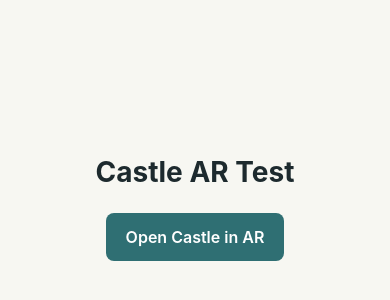
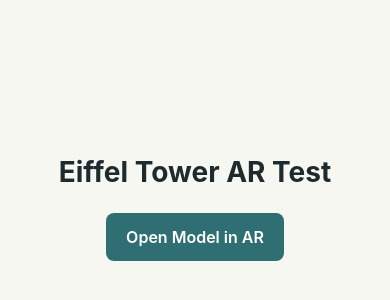
Before and after one commit to Amirachou/mod-le-3d, a React Native app: screen / in a window 390 px wide. Shown: the part 214-514 px from the top of the page. Built offline with nearby package versions, Linux system fonts and the light colour scheme.

Commit message:
Use Eiffel Tower GLB model

```diff
--- a/App.js
+++ b/App.js
@@ -3,12 +3,12 @@ import { Alert, Linking, Platform, Pressable, StyleSheet, Text, View } from 'rea
 
 // This must be the public direct URL of the hosted GLB file.
 // After deploying to Vercel, replace YOUR-VERCEL-DOMAIN with the real project domain.
-const CASTLE_GLB_URL = 'https://YOUR-VERCEL-DOMAIN.vercel.app/models/castle.glb';
+const MODEL_GLB_URL = 'https://YOUR-VERCEL-DOMAIN.vercel.app/models/free__la_tour_eiffel.glb';
 
 export default function App() {
-  const openCastleInAR = async () => {
-    if (!CASTLE_GLB_URL.startsWith('https://')) {
-      Alert.alert('Hosted URL needed', 'Please paste a public HTTPS .glb URL into CASTLE_GLB_URL.');
+  const openModelInAR = async () => {
+    if (!MODEL_GLB_URL.startsWith('https://')) {
+      Alert.alert('Hosted URL needed', 'Please paste a public HTTPS .glb URL into MODEL_GLB_URL.');
       return;
     }
 
@@ -17,7 +17,7 @@ export default function App() {
       return;
     }
 
-    const encodedModelUrl = encodeURIComponent(CASTLE_GLB_URL);
+    const encodedModelUrl = encodeURIComponent(MODEL_GLB_URL);
     const sceneViewerUrl =
       `intent://arvr.google.com/scene-viewer/1.0?file=${encodedModelUrl}&mode=ar_preferred` +
       '#Intent;scheme=https;package=com.google.ar.core;action=android.intent.action.VIEW;end;';
@@ -31,9 +31,9 @@ export default function App() {
 
   return (
     <View style={styles.container}>
-      <Text style={styles.title}>Castle AR Test</Text>
-      <Pressable style={styles.button} onPress={openCastleInAR}>
-        <Text style={styles.buttonText}>Open Castle in AR</Text>
+      <Text style={styles.title}>Eiffel Tower AR Test</Text>
+      <Pressable style={styles.button} onPress={openModelInAR}>
+        <Text style={styles.buttonText}>Open Model in AR</Text>
       </Pressable>
       <StatusBar style="auto" />
     </View>
```
Also changed, not shown: 2 other files (tests, documents, lock files or other folders).
